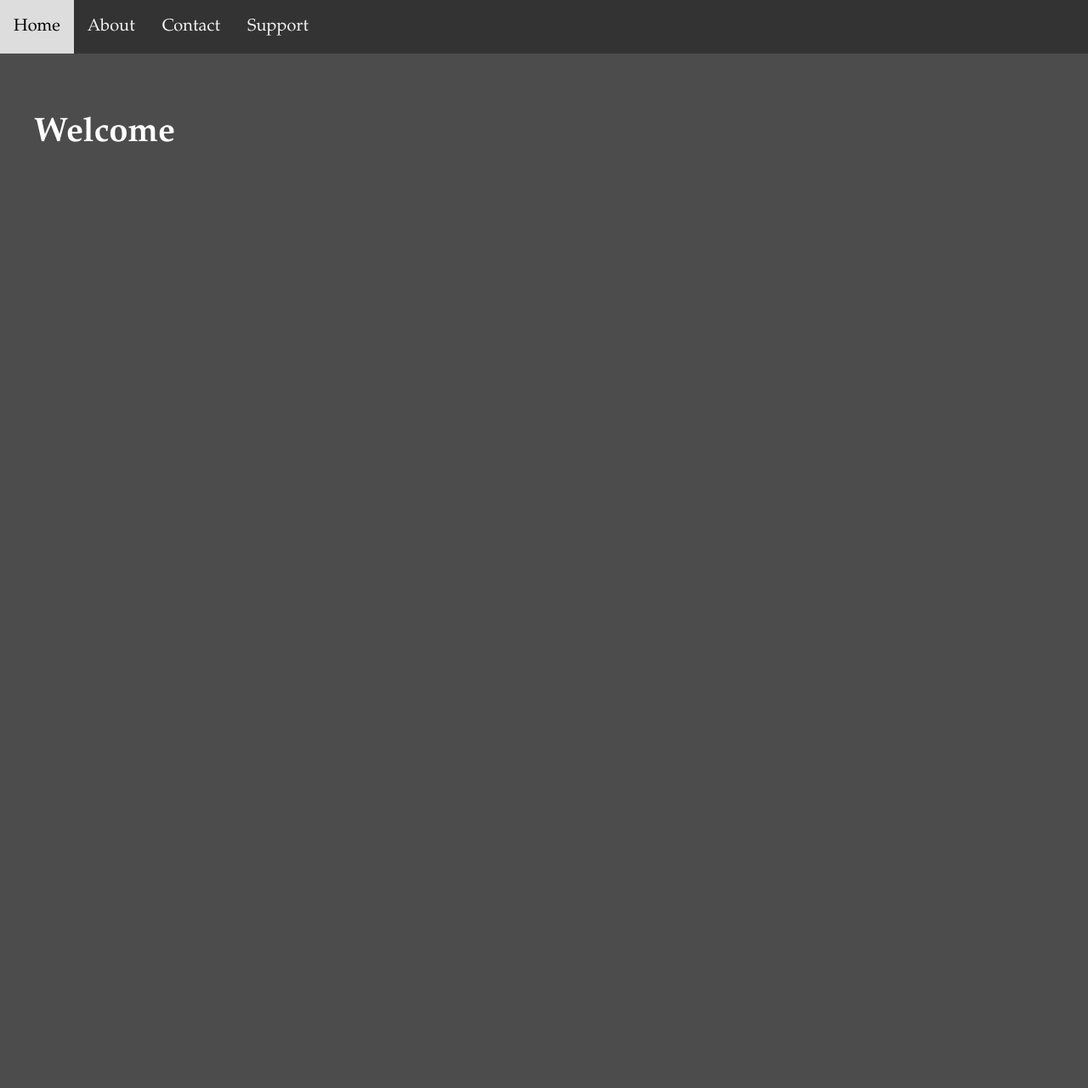
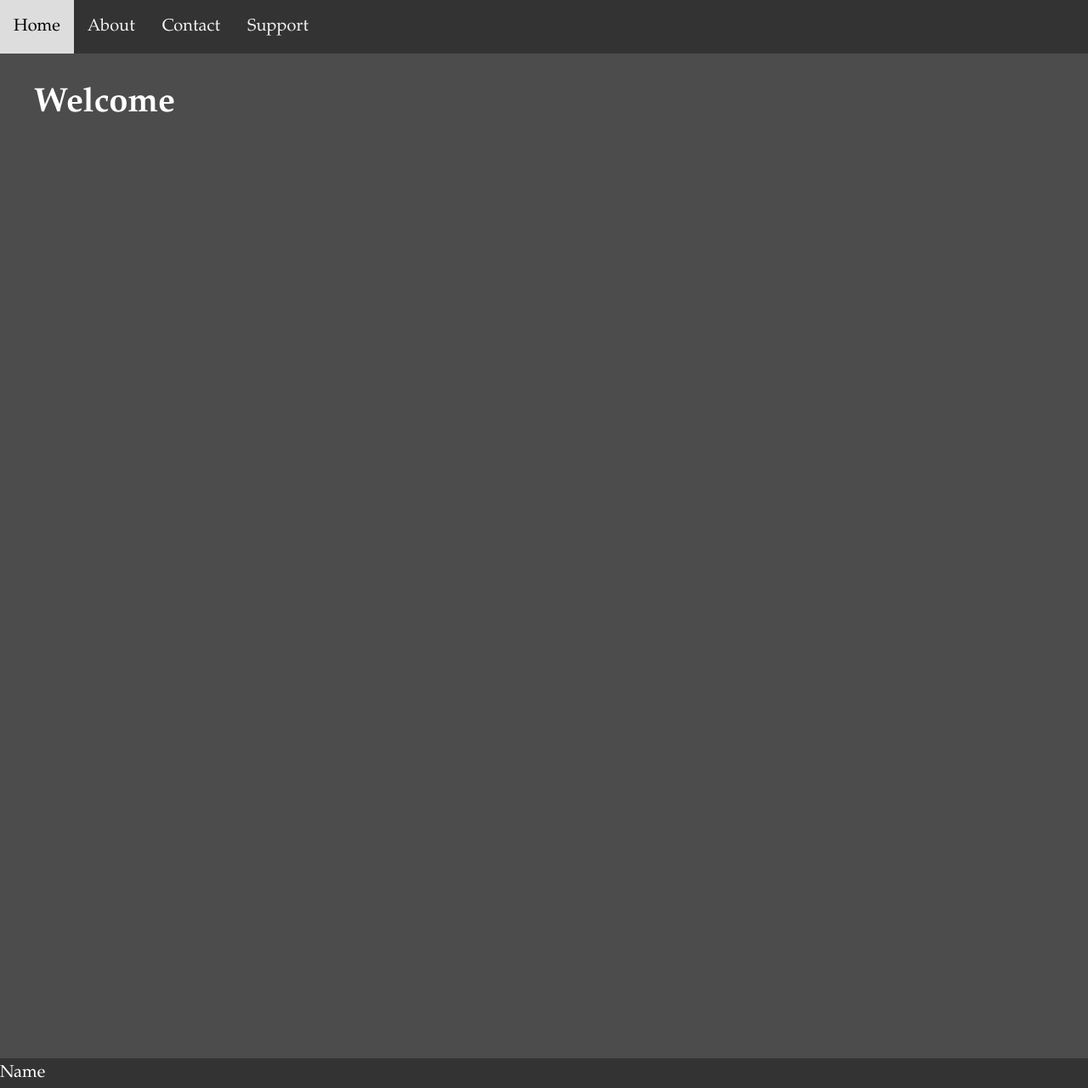
Before and after one commit to sutterj/jekylldark, a Jekyll site: the page built from index.html, in a window 1280 px wide and 1280 px high. Shown: the whole window at 85% size. Built offline with Jekyll 4.4.1, drawn with Linux system fonts in a browser that asks for light colours; nearby versions of some CDN libraries.

Commit message:
Update default.html

```diff
--- a/_layouts/default.html
+++ b/_layouts/default.html
@@ -1,13 +1,26 @@
 <!DOCTYPE html>
 <html lang="en" dir="ltr">
-  {% include head.html %}
+  <head>
+    {% include head.html %}
+  </head>
   <div class="wrapper">
     <body class="site">
-      {% include header.html %}
+      <div class="site-header">
+        <header>
+          {% include header.html %}
+        </header>
+      </div>
+      <div class="site-sidebar">
+        {% include sidebar.html %}
+      </div>
       <div class="site-content">
         {{ content }}
       </div>
-      {% include footer.html %}
+      <div class="site-footer">
+        <footer>
+          {% include footer.html %}
+        </footer>
+      </div>
     </body>
   </div>
 </html>
```
